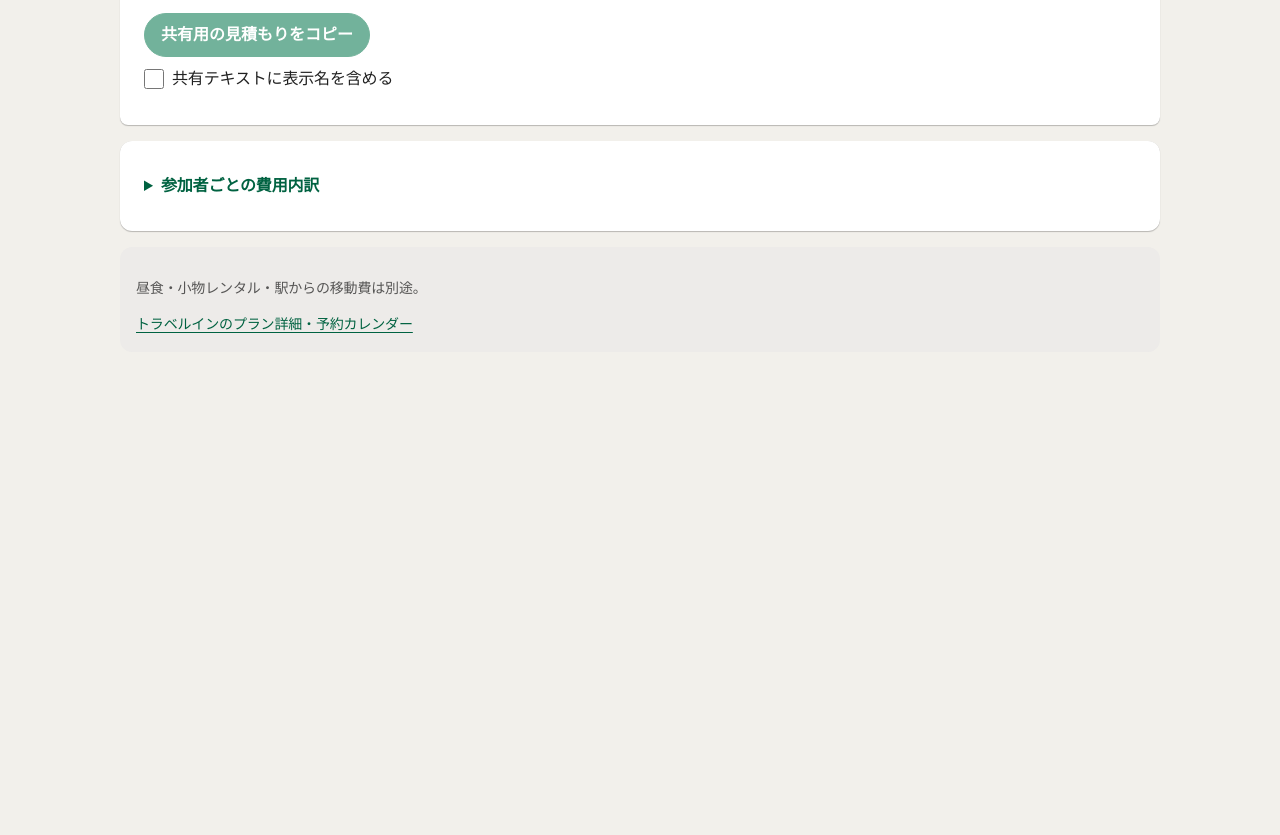
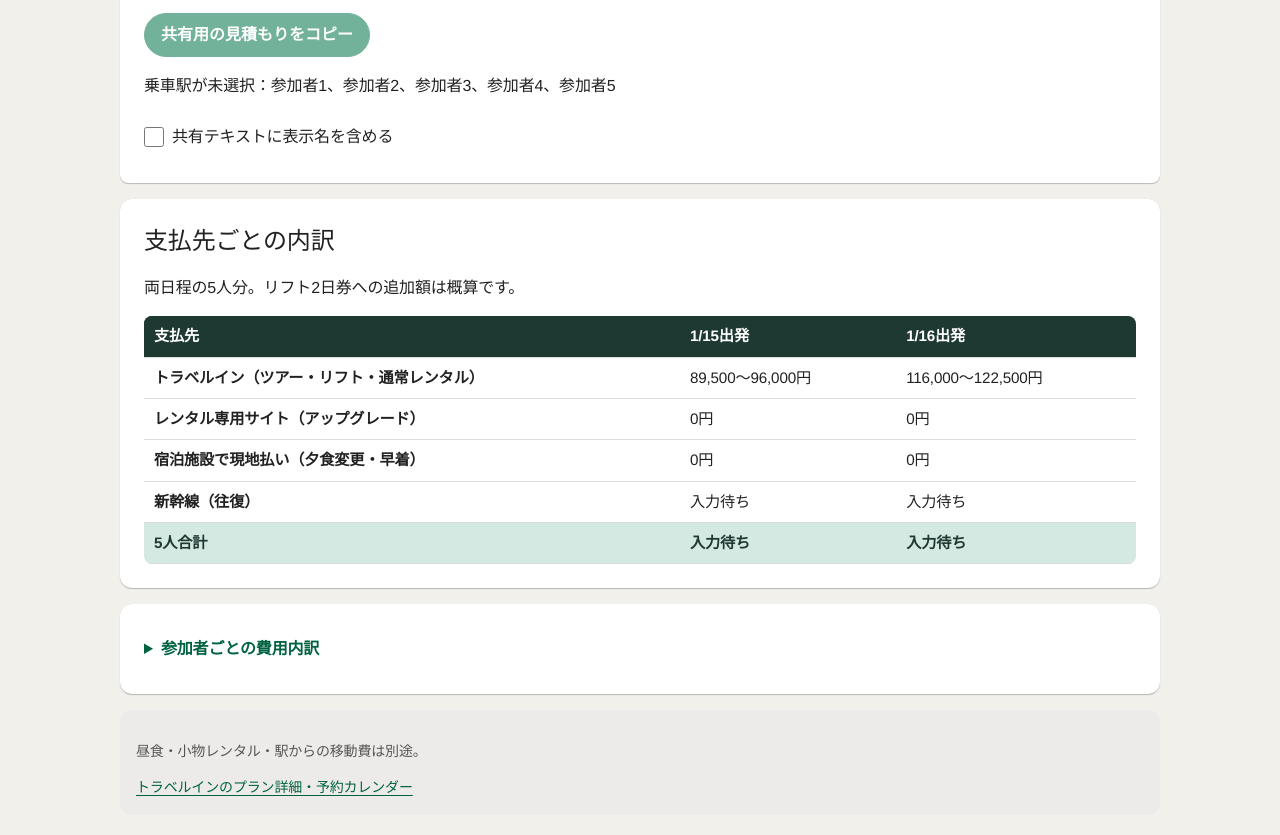
Before and after one commit to Taiki2523/ishiuchi-cost-comparison, a plain HTML site: page index.html in a window 1280 px wide. Shown: the part 2357-3192 px from the top of the page. Before the commit the page ends 2749 px from the top, so only its background shows below. Drawn offline with Linux system fonts and the light colour scheme.

Commit message:
Improve estimate usability and show payment breakdown

```diff
--- a/index.html
+++ b/index.html
@@ -71,6 +71,16 @@ button:disabled { opacity: .55; cursor: default }
 #share-fallback { display: block; width: 100%; min-height: 12em; margin-top: 8px; font: inherit }
 #share-fallback[hidden] { display: none }
 .trip-title { white-space: nowrap; letter-spacing: .08em; font-weight: 800 }
+.detail-cards { display: none }
+.detail-cards article { margin-block: 10px; padding: 0 12px; border: 1px solid var(--line); border-radius: 8px }
+.detail-cards dl { margin-block: 8px 12px }
+.detail-cards dl div { display: grid; grid-template-columns: 1fr auto; gap: 8px; padding: 4px }
+.detail-cards dd { margin: 0; text-align: right }
+.detail-totals { padding: 8px; background: var(--mint); color: var(--house); font-weight: 700 }
+@media (max-width: 767px) {
+  .desktop-breakdown { display: none }
+  .detail-cards { display: block }
+}
 </style>
 </head>
 <body>
@@ -134,15 +144,28 @@ button:disabled { opacity: .55; cursor: default }
 <div class="data-actions">
 <button id="copy-estimate" type="button" disabled>共有用の見積もりをコピー</button>
 </div>
+<p id="share-readiness" aria-live="polite" hidden></p>
 <label><input id="share-include-names" type="checkbox"> 共有テキストに表示名を含める</label>
 <p id="share-status" role="status"></p>
 <textarea id="share-fallback" aria-label="共有用の見積もり" readonly hidden></textarea>
+</section>
+<section class="card" aria-labelledby="payment-title">
+<h2 id="payment-title">支払先ごとの内訳</h2>
+<p>両日程の5人分。リフト2日券への追加額は概算です。</p>
+<div class="table-scroll" tabindex="0" aria-label="支払先別の費用">
+<table>
+<thead><tr><th scope="col">支払先</th><th scope="col">1/15出発</th><th scope="col">1/16出発</th></tr></thead>
+<tbody id="payments"></tbody>
+<tfoot id="payments-total"></tfoot>
+</table>
+</div>
 </section>
 <section class="card">
 <details>
 <summary>参加者ごとの費用内訳</summary>
 <p>各金額は1人あたりです。基本ツアー代には宿泊・夕朝食・初日のリフト券が含まれます。</p>
-<div class="table-scroll" tabindex="0" aria-label="参加者別の総額と費用内訳">
+<div id="breakdown-cards" class="detail-cards"></div>
+<div class="table-scroll desktop-breakdown" tabindex="0" aria-label="参加者別の総額と費用内訳">
 <table>
 <thead><tr><th scope="col">参加者</th><th scope="col">1/15出発の総額</th><th scope="col">1/16出発の総額</th><th scope="col">1/15の基本ツアー代</th><th scope="col">1/16の基本ツアー代</th><th scope="col">リフト2日券の追加</th><th scope="col">新幹線往復</th><th scope="col">ボード2日分</th><th scope="col">ウェア2日分</th><th scope="col">夕食追加</th><th scope="col">アーリーチェックイン</th></tr></thead>
 <tbody id="breakdown"></tbody>
@@ -208,7 +231,7 @@ function render() {
     const wear = Number(get('wear-' + index).value) * 2;
     const train = fare?.validity.valid ? fare.valueAsNumber * 2 : null;
     const issue = !fare ? '乗車駅を選択' : '片道運賃を確認';
-    return { name, train, board, wear, issue, subtotal: train + board + wear + early + dinner };
+    return { name, station, train, board, wear, issue, subtotal: train + board + wear + early + dinner };
   });
 
   const estimate = (quote, subtotal, count) => range(
@@ -229,6 +252,30 @@ function render() {
   get('total').innerHTML = row('5人合計', dates.map(quote =>
     allReady ? estimate(quote, combined, count) : '入力待ち'));
 
+  const missingStations = costs.filter(person => !person.station).map(person => person.name);
+  const stationLabels = { tokyo: '東京', omiya: '大宮', ueno: '上野' };
+  const invalidStations = [...new Set(costs.filter(person => person.station && person.train === null)
+    .map(person => stationLabels[person.station]))];
+  const readiness = get('share-readiness');
+  const inputIssues = [];
+  if (missingStations.length) inputIssues.push('乗車駅が未選択：' + missingStations.join('、'));
+  if (invalidStations.length) inputIssues.push('片道運賃を確認：' + invalidStations.join('、'));
+  readiness.textContent = inputIssues.join('。');
+  readiness.hidden = allReady;
+
+  const standardRentals = costs.reduce((sum, person) =>
+    sum + (person.board === 1400 ? person.board : 0) + (person.wear === 1400 ? person.wear : 0), 0);
+  const allRentals = costs.reduce((sum, person) => sum + person.board + person.wear, 0);
+  const trainPayment = allReady ? yen(costs.reduce((sum, person) => sum + person.train, 0)) : '入力待ち';
+  const paymentRows = [
+    row('トラベルイン（ツアー・リフト・通常レンタル）', dates.map(quote => estimate(quote, standardRentals, count))),
+    row('レンタル専用サイト（アップグレード）', dates.map(() => yen(allRentals - standardRentals))),
+    row('宿泊施設で現地払い（夕食変更・早着）', dates.map(() => yen((dinner + early) * count))),
+    row('新幹線（往復）', dates.map(() => trainPayment))
+  ];
+  get('payments').innerHTML = paymentRows.join('');
+  get('payments-total').innerHTML = get('total').innerHTML;
+
   shareRevision++;
   get('copy-estimate').disabled = !allReady;
   get('share-status').textContent = '';
@@ -248,16 +295,32 @@ function render() {
     '※リフト2日券の追加額が未確定のため概算。昼食・小物レンタル・駅からの移動費は別途。'
   ].join('\n') : '';
 
-  get('breakdown').innerHTML = costs.map(person => row(person.name, [
-    ...dates.map(quote => personTotal(person, quote)),
+  const detailLabels = [
+    '1/15の基本ツアー代', '1/16の基本ツアー代', 'リフト2日券の追加',
+    '新幹線往復', 'ボード2日分', 'ウェア2日分', '夕食追加', 'アーリーチェックイン'
+  ];
+  const detailValues = person => [
     ...dates.map(quote => yen(quote.base)),
     range(...liftSurcharge),
     person.train === null ? person.issue : yen(person.train),
-    yen(person.board),
-    yen(person.wear),
-    yen(dinner),
-    yen(early)
+    yen(person.board), yen(person.wear), yen(dinner), yen(early)
+  ];
+  get('breakdown').innerHTML = costs.map(person => row(person.name, [
+    ...dates.map(quote => personTotal(person, quote)), ...detailValues(person)
   ], dates.length)).join('');
+
+  const cards = get('breakdown-cards');
+  const opened = new Set(Array.from(cards.querySelectorAll('details[open]'), item => item.dataset.slot));
+  const lines = (labels, values) => labels.map((label, index) =>
+    `<div><dt>${label}</dt><dd>${values[index]}</dd></div>`).join('');
+  cards.innerHTML = costs.map((person, index) => `<article>
+    <h3>${escapeHtml(person.name)}</h3>
+    <dl class="detail-totals">${lines(['1/15出発の総額', '1/16出発の総額'], dates.map(quote => personTotal(person, quote)))}</dl>
+    <details data-slot="${index}"${opened.has(String(index)) ? ' open' : ''}>
+      <summary>費用の明細</summary>
+      <dl>${lines(detailLabels, detailValues(person))}</dl>
+    </details>
+  </article>`).join('');
 
   const baseDifference = dates[1].base - dates[0].base;
   const liftSpread = liftSurcharge[1] - liftSurcharge[0];
@@ -312,6 +375,8 @@ function restoreInputs(data, { includeNames = true } = {}) {
     throw new Error('入力データの形式が一致しません。');
   }
 
+  get('json-include-names').checked = false;
+  get('share-include-names').checked = false;
   for (const id of fareIds) get(id).value = data.fares[id];
   get('dinner').value = dinner;
   get('early').checked = data.early;
```
